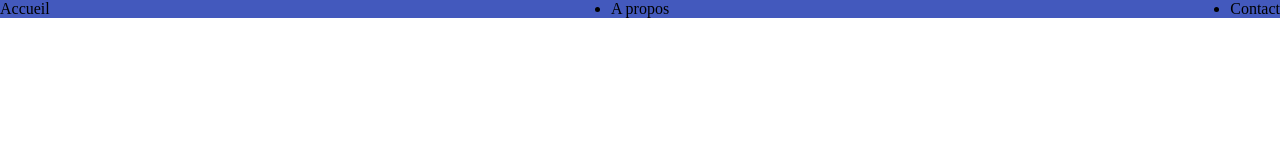
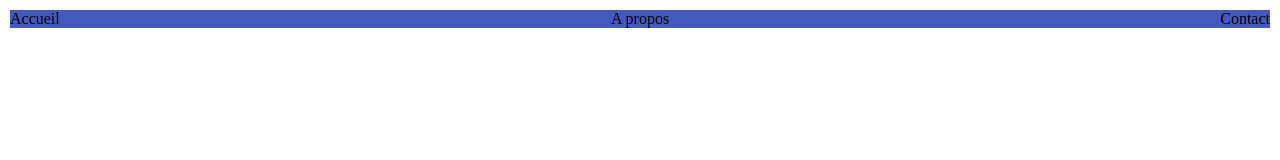
Before and after one commit to mikantoSarobidy/Welcome, a plain HTML site: page index.html in a window 1280 px wide. Drawn offline with Linux system fonts and the light colour scheme.

Commit message:
Modification css

```diff
--- a/css/style.css
+++ b/css/style.css
@@ -5,7 +5,8 @@
 }
 
 .navbar{
-    border: 10px;
+    margin: 10px 10px;
+    border: auto;
     background-color: #4359bd;
 }
 .navitems{
@@ -13,5 +14,6 @@
     justify-content: space-between;
 }
 .navclass{
+    display: flex;
     text-decoration: none;
 }
```
